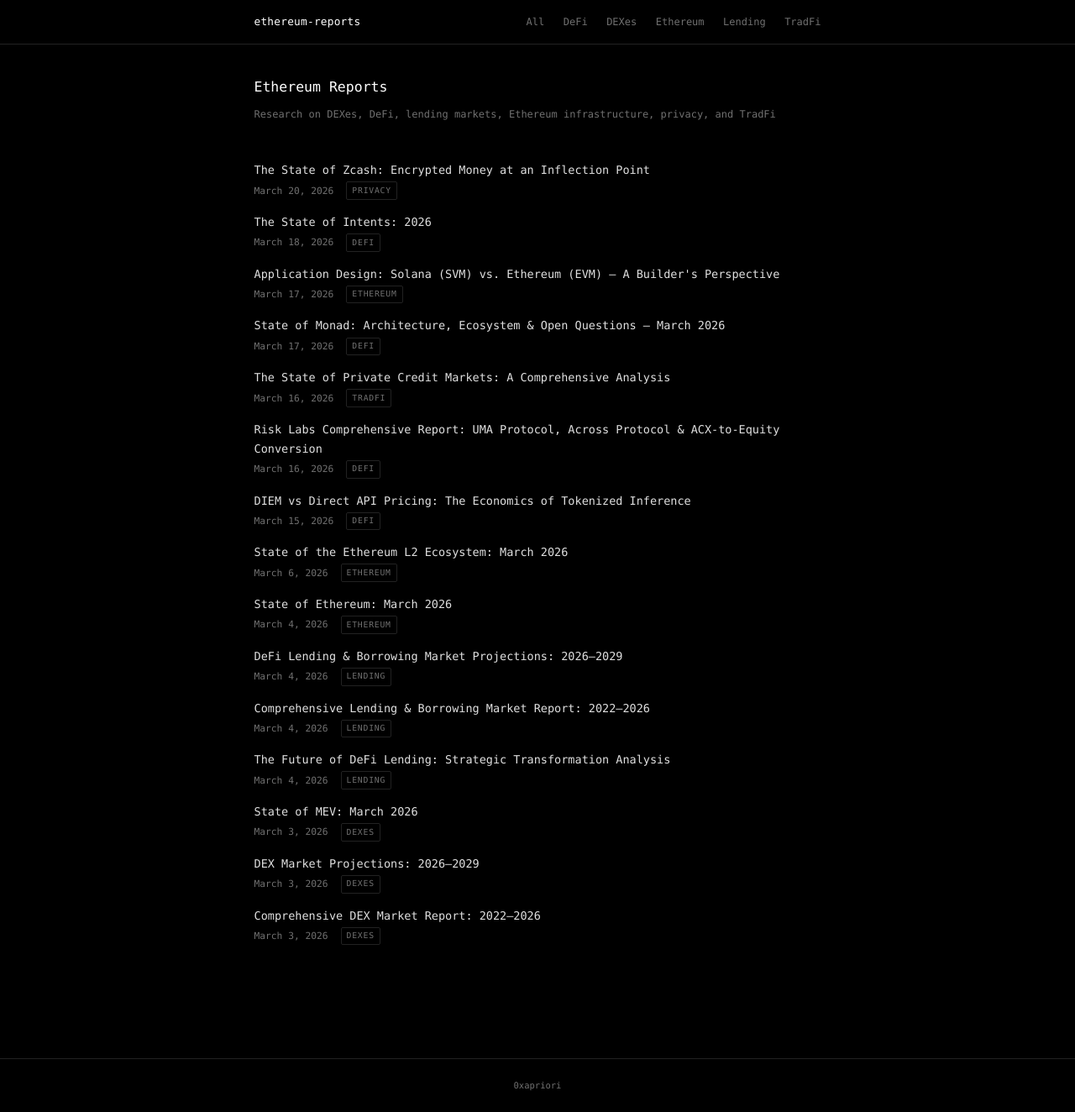
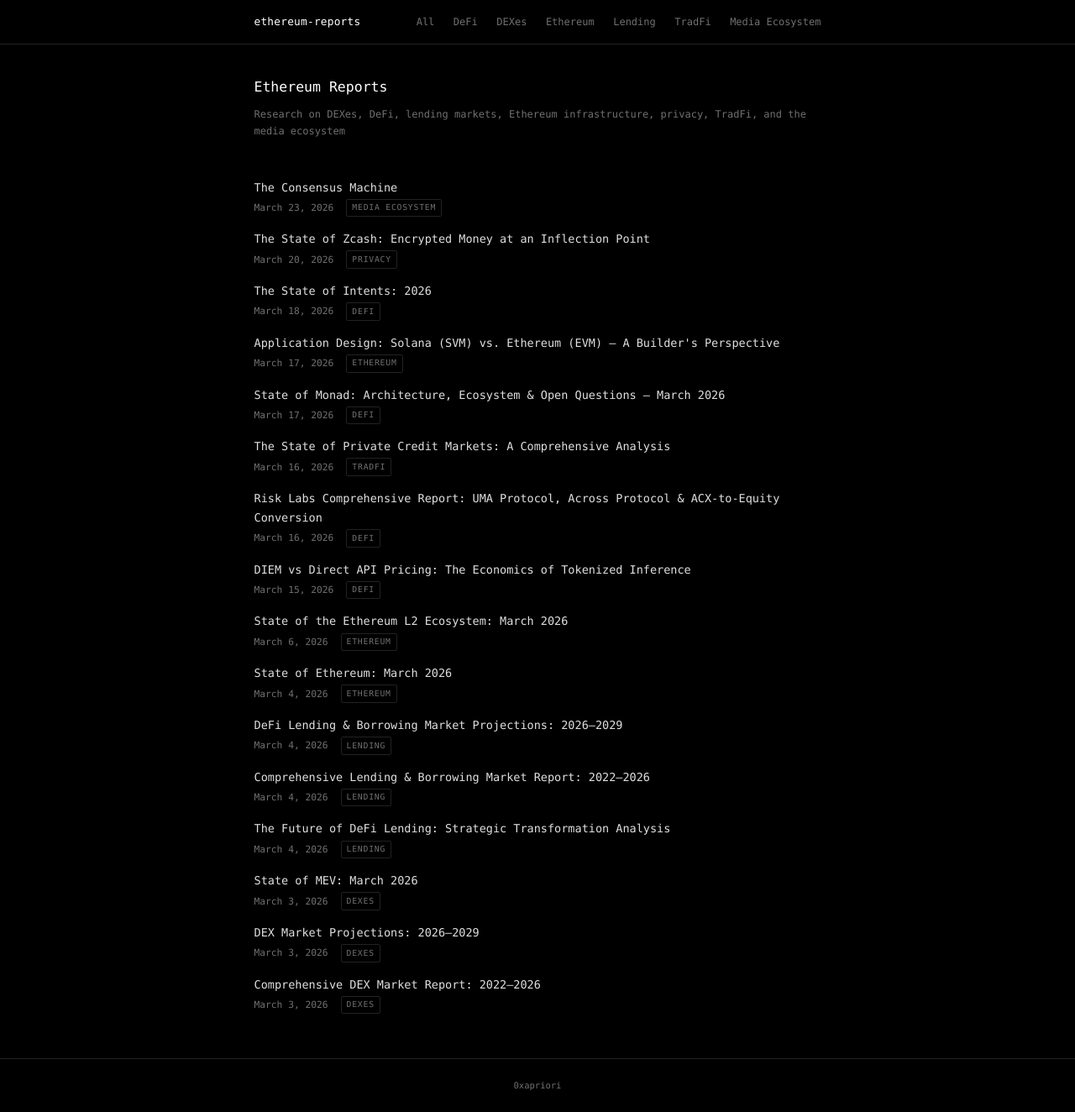
Before and after one commit to 0xapriori/ethereum-reports, a Jekyll site: the page built from index.md, in a window 1280 px wide and 1324 px high. Shown: the whole window at 84% size. Built offline with Jekyll 4.4.1, drawn with Linux system fonts in a browser that asks for light colours.

Commit message:
Add Media Ecosystem category with The Consensus Machine essay
New site category for crypto media analysis. Adds nav tab, config scope,
and filter support across both layouts.

Co-Authored-By: Claude Opus 4.6 (1M context) <noreply@anthropic.com>

```diff
--- a/_config.yml
+++ b/_config.yml
@@ -1,5 +1,5 @@
 title: Ethereum Reports
-description: Research reports on DEXes, DeFi, lending markets, Ethereum, privacy, and TradFi
+description: Research reports on DEXes, DeFi, lending markets, Ethereum, privacy, TradFi, and the media ecosystem
 url: https://ethreportseth.xyz
 baseurl: ""
 markdown: kramdown
@@ -40,3 +40,8 @@ defaults:
     values:
       layout: "report"
       category: "Privacy"
+  - scope:
+      path: "media-ecosystem"
+    values:
+      layout: "report"
+      category: "Media Ecosystem"
--- a/_layouts/default.html
+++ b/_layouts/default.html
@@ -23,6 +23,7 @@
         <a href="#" data-tab="ethereum">Ethereum</a>
         <a href="#" data-tab="lending">Lending</a>
         <a href="#" data-tab="tradfi">TradFi</a>
+        <a href="#" data-tab="media-ecosystem">Media Ecosystem</a>
       </nav>
     </div>
   </header>
@@ -76,7 +77,7 @@
 
       // On page load, apply hash filter
       var hash = window.location.hash.replace('#', '');
-      if (hash && ['defi','dexes','ethereum','lending','tradfi'].indexOf(hash) !== -1) {
+      if (hash && ['defi','dexes','ethereum','lending','tradfi','media-ecosystem'].indexOf(hash) !== -1) {
         filterReports(hash);
       }
     })();
--- a/_layouts/report.html
+++ b/_layouts/report.html
@@ -23,6 +23,7 @@
         <a href="#" data-tab="ethereum">Ethereum</a>
         <a href="#" data-tab="lending">Lending</a>
         <a href="#" data-tab="tradfi">TradFi</a>
+        <a href="#" data-tab="media-ecosystem">Media Ecosystem</a>
       </nav>
     </div>
   </header>
@@ -81,7 +82,7 @@
       });
 
       var hash = window.location.hash.replace('#', '');
-      if (hash && ['defi','dexes','ethereum','lending','tradfi'].indexOf(hash) !== -1) {
+      if (hash && ['defi','dexes','ethereum','lending','tradfi','media-ecosystem'].indexOf(hash) !== -1) {
         filterReports(hash);
       }
     })();
--- a/index.md
+++ b/index.md
@@ -5,7 +5,7 @@ title: Index
 
 <div class="index-header">
   <h1>Ethereum Reports</h1>
-  <p>Research on DEXes, DeFi, lending markets, Ethereum infrastructure, privacy, and TradFi</p>
+  <p>Research on DEXes, DeFi, lending markets, Ethereum infrastructure, privacy, TradFi, and the media ecosystem</p>
 </div>
 
 {% assign all_reports = site.pages | where_exp: "page", "page.layout == 'report'" | sort: "date" | reverse %}
```
Also changed, not shown: media-ecosystem/the-consensus-machine-v2.md (added, +122 -0 lines).
